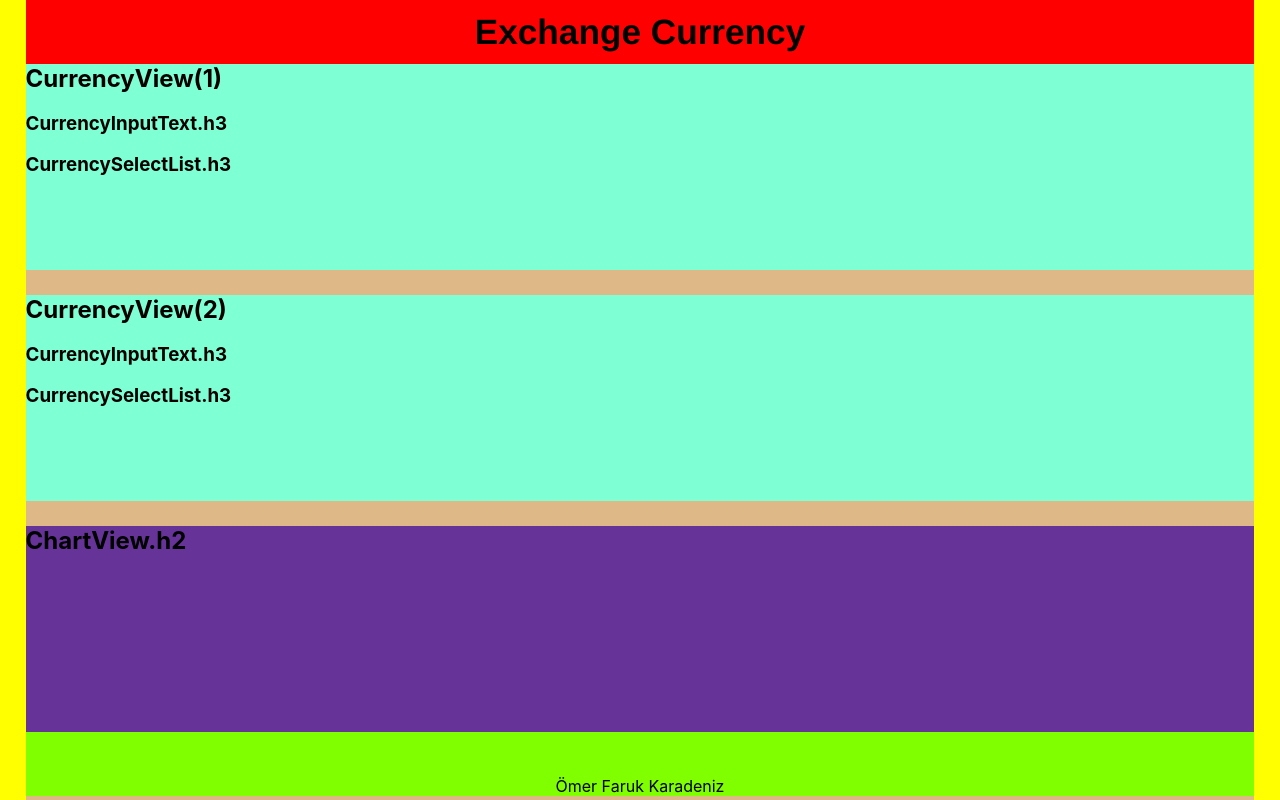
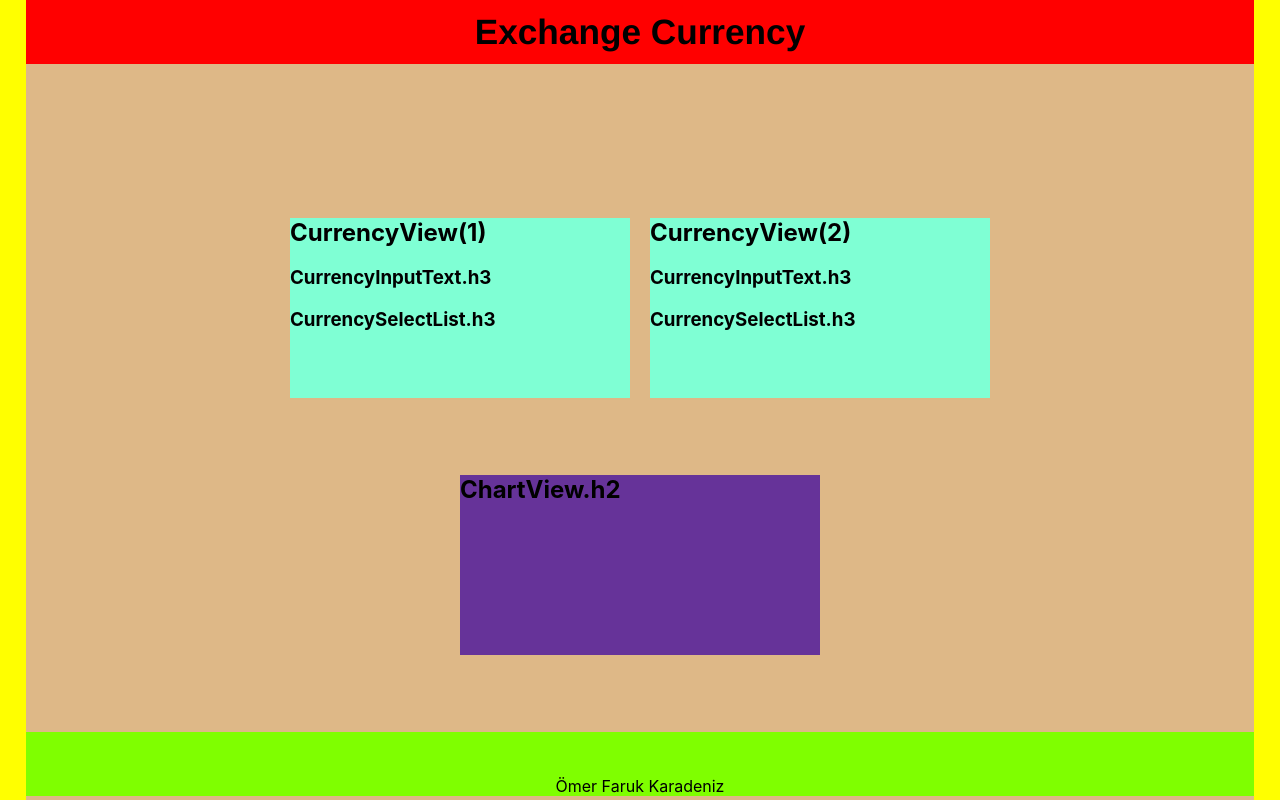
Before and after one commit to FarukKaradeniz/exchange-currency, a React (Create React App) app: page / in a window 1280 px wide. Built offline with nearby package versions, Linux system fonts and the light colour scheme.

Commit message:
Desktop layout is set

```diff
--- a/src/App.css
+++ b/src/App.css
@@ -23,3 +23,24 @@ h2 {
     margin: 0;
     padding: 0;
 }
+
+@media (min-width: 720px) {
+    .container {
+        align-items: center;
+        justify-content: center;
+    }
+
+    .currencyview-wrapper {
+        width: 720px;
+        flex-wrap: wrap;
+        flex-direction: row;
+        align-self: center;
+    }
+
+    .chartview-wrapper {
+        max-width: 360px;
+        height: 180px;
+        align-self: center;
+        margin: auto;
+    }
+}
--- a/src/styles/CurrencyView.css
+++ b/src/styles/CurrencyView.css
@@ -4,3 +4,13 @@
     margin-bottom: 2%;
     background-color: aquamarine;
 }
+
+@media (min-width: 720px) {
+    .currency-container {
+        max-width: 340px;
+        height: 180px;
+        margin: 0px 10px 0px 10px;
+        box-sizing: border-box;
+        align-self: flex-end;
+    }
+}
```
